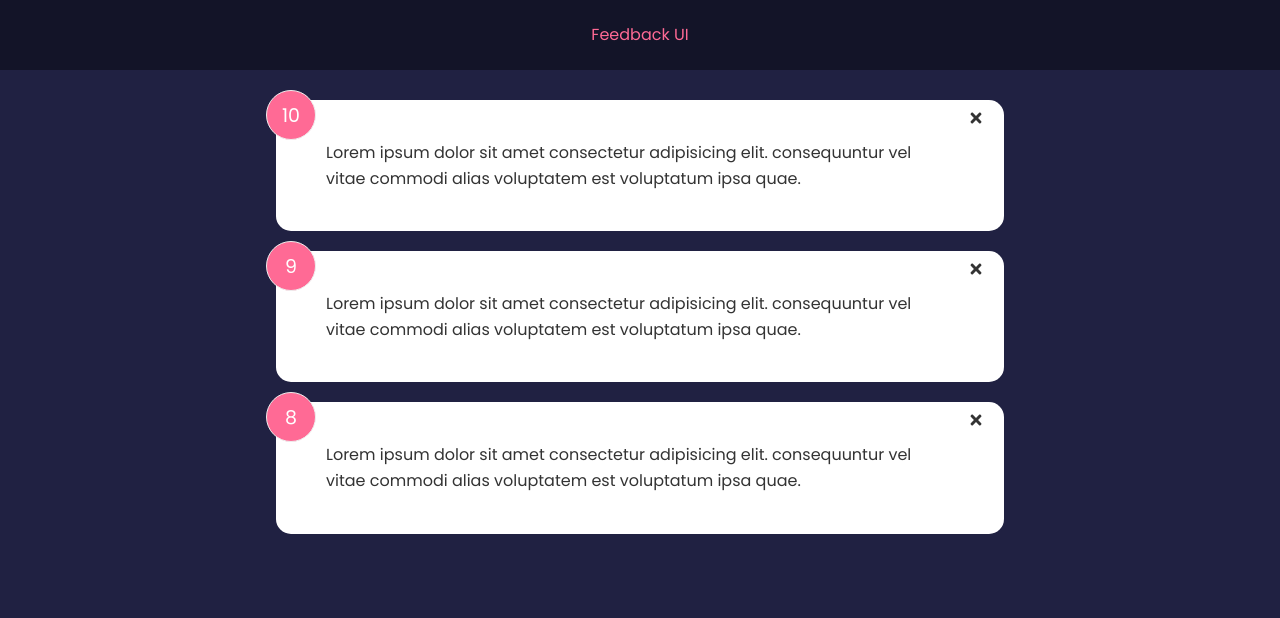
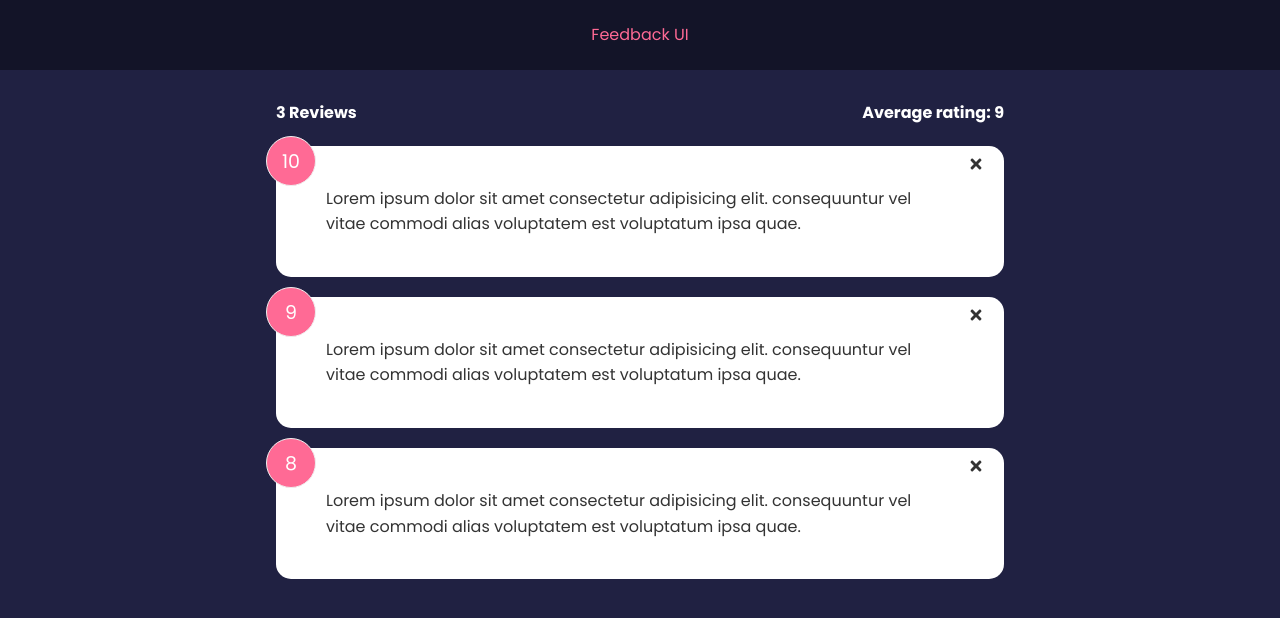
Before and after one commit to spekputih/feedback-app, a React (Create React App) app: page / in a window 1280 px wide. Shown: the top 618 px of the page. Built offline with nearby package versions, Linux system fonts and the light colour scheme; the HTML template or start-up script is replaced by a standard one.

Commit message:
add feedbackStats component to show the numbers of review and average rating of the review

```diff
--- a/src/App.js
+++ b/src/App.js
@@ -2,6 +2,7 @@
 import Header from "./components/Header";
 import FeedbackData from "./data/FeedbackData";
 import FeedbackList from "./components/FeedbackList";
+import FeedbackStats from "./components/FeedbackStats";
 
 function App() {
   const [feedback, setFeedback] = useState(FeedbackData);
@@ -12,6 +13,7 @@
     <>
       <Header />
       <div className="container">
+        <FeedbackStats feedback={feedback} />
         <FeedbackList feedback={feedback} handleDelete={deleteFeedback} />
       </div>
     </>
--- /dev/null
+++ b/src/components/FeedbackStats.jsx
@@ -0,0 +1,17 @@
+function FeedbackStats({ feedback }) {
+  // calculate rating average
+  let average =
+    feedback.reduce((accumulator, currentArray) => {
+      return accumulator + currentArray.rating;
+    }, 0) / feedback.length;
+  average = average.toFixed(1).replace(/[.,]0$/, "");
+  console.log(average);
+  return (
+    <div className="feedback-stats">
+      <h4>{feedback.length} Reviews</h4>
+      <h4>Average rating: {isNaN(average) ? 0 : average}</h4>
+    </div>
+  );
+}
+
+export default FeedbackStats;
```
